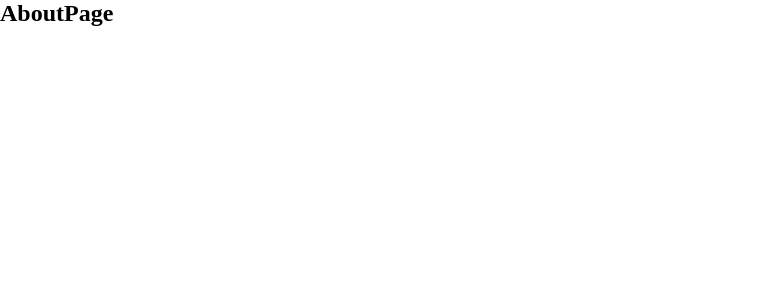
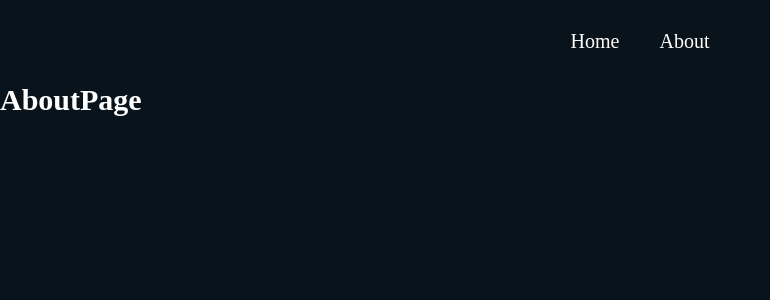
Before and after one commit to lina-gritsel/next-app, a Next.js app in the folder car-catalog-next/: page /about in a window 1280 px wide. Shown: the top 300 px of the page, without its empty margins (0-770 px from the left). Built offline with nearby package versions, Linux system fonts and the light colour scheme.

Commit message:
create layout

```diff
--- a/car-catalog-next/src/app/about/page.tsx
+++ b/car-catalog-next/src/app/about/page.tsx
@@ -1,9 +1,12 @@
-import React from 'react'
+import Layout from "@/components/layout/Layout";
+import React from "react";
 
 const AboutPage = () => {
   return (
-    <h2>AboutPage</h2>
-  )
-}
+    <Layout>
+      <h2>AboutPage</h2>
+    </Layout>
+  );
+};
 
-export default AboutPage
+export default AboutPage;
--- a/car-catalog-next/src/app/globals.css
+++ b/car-catalog-next/src/app/globals.css
@@ -2,22 +2,6 @@
   box-sizing: border-box;
   padding: 0;
   margin: 0;
-}
-
-html,
-body {
-  max-width: 100vw;
-  overflow-x: hidden;
-}
-
-body {
-  color: rgb(var(--foreground-rgb));
-  background: linear-gradient(
-      to bottom,
-      transparent,
-      rgb(var(--background-end-rgb))
-    )
-    rgb(var(--background-start-rgb));
 }
 
 a {
@@ -25,6 +9,12 @@ a {
   text-decoration: none;
 }
 
+body {
+  color: #fff;
+  font-size: 20px;
+  background-color: #09131b;
+}
+
 @media (prefers-color-scheme: dark) {
   html {
     color-scheme: dark;
--- a/car-catalog-next/src/app/page.tsx
+++ b/car-catalog-next/src/app/page.tsx
@@ -1,3 +1,5 @@
-export default function Home() {
-  return <h1>Welcome to Next.js world</h1>;
+import Home from "@/components/screens/home/Home";
+
+export default function HomePage() {
+  return <Home />;
 }
--- /dev/null
+++ b/car-catalog-next/src/components/layout/Header/Header.module.css
@@ -0,0 +1,19 @@
+.header {
+  display: flex;
+  align-items: center;
+  width: 100%;
+  padding: 10px;
+  justify-content: center;
+}
+
+.header a {
+  color: #fff;
+  padding: 20px;
+  margin: 0, 10px;
+  transition: color 0.4s ease-in-out;
+}
+
+.header a:hover,
+.header .active {
+  color: #c353c3;
+}
--- /dev/null
+++ b/car-catalog-next/src/components/layout/Header/Header.tsx
@@ -0,0 +1,22 @@
+"use client";
+
+import Link from "next/link";
+import React, { FC } from "react";
+
+import styles from "./Header.module.css";
+import { usePathname } from "next/navigation";
+
+const Header: FC = () => {
+    const pathname = usePathname()
+
+  return (
+    <div className={styles.header}>
+      <Link href="/" className={pathname === "/" ? "active" : ""}>
+        Home
+      </Link>
+      <Link href="/about" className={pathname === "/about" ? "active" : ""}>About</Link>
+    </div>
+  );
+};
+
+export default Header;
--- /dev/null
+++ b/car-catalog-next/src/components/layout/Header/index.ts
@@ -0,0 +1 @@
+export { default } from "./Header";
--- /dev/null
+++ b/car-catalog-next/src/components/layout/Layout.tsx
@@ -0,0 +1,13 @@
+import React, { FC, PropsWithChildren } from "react";
+import Header from "./Header";
+
+const Layout: FC<PropsWithChildren<unknown>> = ({ children }) => {
+  return (
+    <div>
+      <Header />
+      {children}
+    </div>
+  );
+};
+
+export default Layout;
```
Also changed, not shown: car-catalog-next/src/app/car/[id]/page.tsx (added, +17 -0 lines), car-catalog-next/src/components/screens/home/Home.tsx (added, +16 -0 lines), car-catalog-next/src/components/screens/home/Home.module.css (added).
